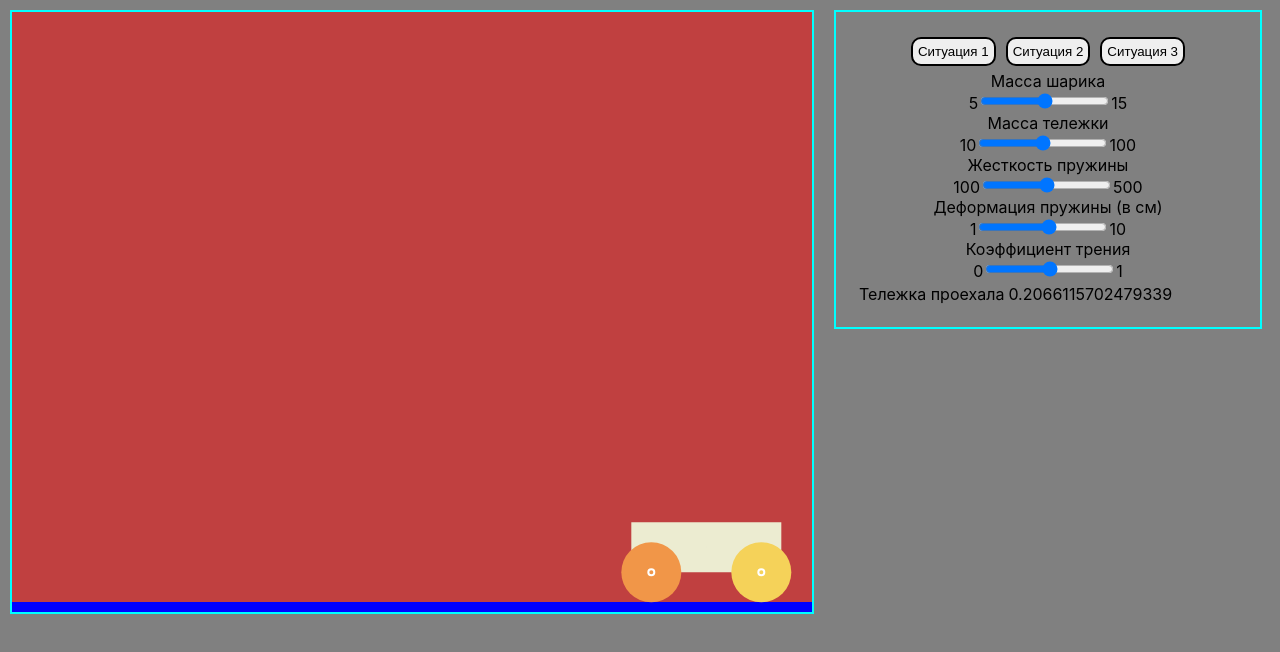
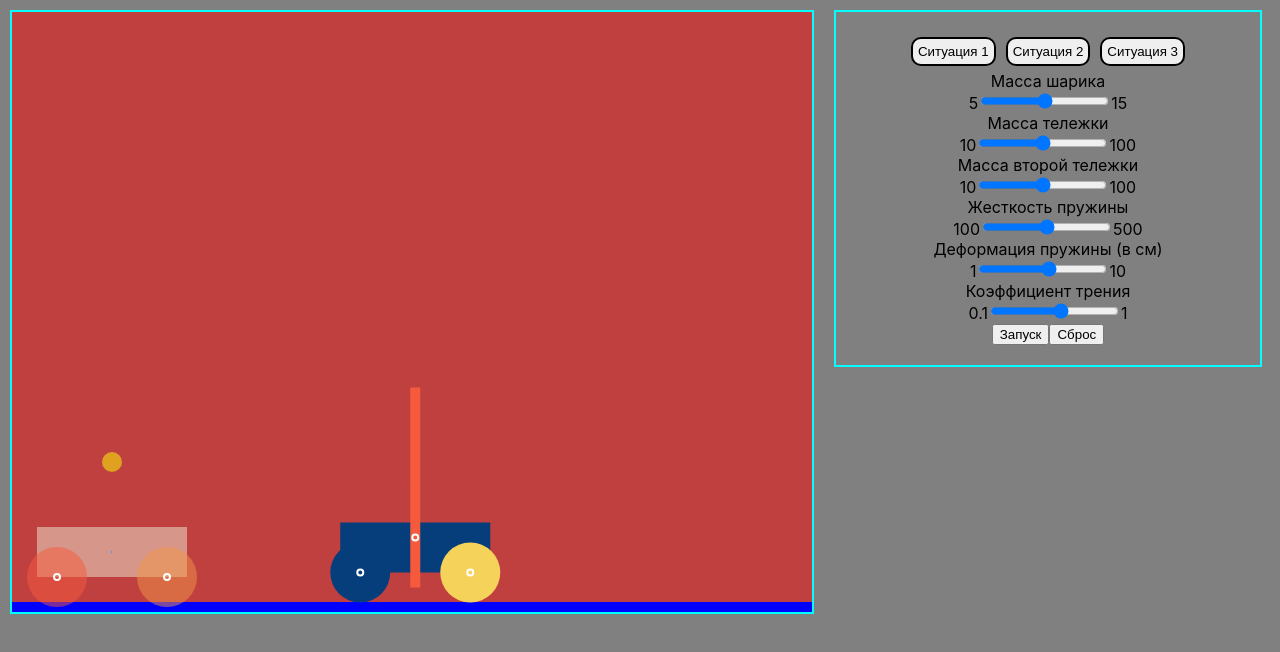
Before and after one commit to SolidSn4ke/PhysicsProject, a React app in the folder front/: page / in a window 1280 px wide. Built offline with nearby package versions, Linux system fonts and the light colour scheme.

Commit message:
feat: add start and reset button

```diff
--- a/front/src/css/Main.css
+++ b/front/src/css/Main.css
@@ -39,7 +39,7 @@
     display: none;
 }
 
-.inputSlider:hover + .hide {
+.slider:hover + .hide {
     display: block;
 }
 
--- a/front/src/js/caseSlice.js
+++ b/front/src/js/caseSlice.js
@@ -3,39 +3,59 @@ import {createSlice} from "@reduxjs/toolkit";
 export const caseSlice = createSlice({
     name: 'cases',
     initialState: {
-        case: 1,
+        case: 3,
         ballMass: 10,
         stiffness: 300,
         deformation: 5,
         carMass: 55,
         car2Mass: 55,
-        friction: 0.6
+        friction: 0.6,
+        isSleeping: true
     },
     reducers: {
         changeCase: (state, action) => {
             state.case = action.payload
+            state.isSleeping = true
         },
         changeBallMass: (state, action) => {
             state.ballMass = action.payload
+            state.isSleeping = true
         },
         changeStiffness: (state, action) => {
             state.stiffness = action.payload
+            state.isSleeping = true
         },
         changeDeformation: (state, action) => {
             state.deformation = action.payload
+            state.isSleeping = true
         },
         changeCarMass: (state, action) => {
             state.carMass = action.payload
+            state.isSleeping = true
         },
         changeCar2Mass: (state, action) => {
-          state.car2Mass = action.payload
+            state.car2Mass = action.payload
+            state.isSleeping = true
         },
         changeFriction: (state, action) => {
             state.friction = action.payload
+            state.isSleeping = true
+        },
+        changeSleeping: (state, action) => {
+            state.isSleeping = action.payload
         }
     }
 })
 
-export const {changeCase, changeBallMass, changeStiffness, changeDeformation, changeCarMass, changeCar2Mass, changeFriction} = caseSlice.actions
+export const {
+    changeCase,
+    changeBallMass,
+    changeStiffness,
+    changeDeformation,
+    changeCarMass,
+    changeCar2Mass,
+    changeFriction,
+    changeSleeping
+} = caseSlice.actions
 
 export default caseSlice.reducer
--- a/front/src/js/physics.js
+++ b/front/src/js/physics.js
@@ -1,24 +1,49 @@
-function getBulletSpeed(k, x, weight) {
-    //mv^2/2 = kx^2/2 => v = sqrt(kx^2/m)
-    return Math.sqrt(k*Math.pow(x, 2) / weight);
+function getBulletSpeed(k, x, bulletWeight, cartWeight) {
+    //m1v1^2/2 + m2v2^2/2= kx^2/2
+    //m1v1 = m2v2 => v2 = m1/m2*v1
+    //m1v1^2 + m2* m1^2/m2^2 * v1^2 = kx^2
+    //v1^2 + m1/m2 * v1^2 = kx^2/(*m1)
+    //v1^2(1 + m1/m2) = kx^2/(m1)
+    //v1 = sqrt(kx^2/(m1*(1+m1/m2)))
+    return Math.sqrt(k * Math.pow(x, 2) / (bulletWeight * (bulletWeight / cartWeight + 1)));
 }
+
 function getFirstCartSpeed(bulletWeight, bulletSpeed, cartWeight) {
     //0 = -m1V1 + m2V2 => V1 = m2/m1*V2
-    return bulletWeight/cartWeight * bulletSpeed;
-}
-function getSecondCartSpeed(bulletWeight, bulletSpeed, cartWeight, height) {
-    let V = Math.sqrt(Math.pow(getFirstCartSpeed(bulletWeight, bulletSpeed, cartWeight), 2) + 2 * 10 * height);
-    //m1V^2/2 = (m1+m2)V2^2/2 -> V2 = sqrt(m1/(m1+m2))*V
-    return Math.sqrt((bulletWeight)/(bulletWeight + cartWeight)) * V;
-}
-function getBulletDistance(bulletSpeed, height) {
-    return bulletSpeed * Math.sqrt(2*height/10);
-}
-function  getCartDistance(cartWeight, cartSpeed, frictionCoefficient) {
-    // m*g*frictionCoefficient * h= mV^2/2 => h = mV^2/(2 m*g*frictionCoefficient)
-    return  Math.pow(cartSpeed, 2)/ (2 * 10 * frictionCoefficient);
+    return bulletWeight / cartWeight * bulletSpeed;
 }
 
-export function carDistance(carWeight, ballWeight, k, x, friction){
-    return getCartDistance(carWeight, getFirstCartSpeed(ballWeight, getBulletSpeed(k, x, ballWeight), carWeight), friction)
+function getSecondCartSpeed(bulletWeight, bulletSpeed, cartWeight, height) {
+    let V = Math.sqrt(Math.pow(getFirstCartSpeed(bulletWeight, bulletSpeed, cartWeight), 2) + 2 * 9.81 * height);
+    //m1V^2/2 = (m1+m2)V2^2/2 -> V2 = sqrt(m1/(m1+m2))*V
+    return Math.sqrt((bulletWeight) / (bulletWeight + cartWeight)) * V;
 }
+
+function getBulletDistance(bulletSpeed, height) {
+    return bulletSpeed * Math.sqrt(2 * height / 9.81);
+}
+
+function getCartDistance(cartWeight, cartSpeed, frictionCoefficient) {
+    // m*g*frictionCoefficient * h= mV^2/2 => h = mV^2/(2 m*g*frictionCoefficient) => h = v^2/(2g*frictionCoefficient)
+    return Math.pow(cartSpeed, 2) / (2 * 9.81 * frictionCoefficient);
+}
+
+//Функция для расчета скорости тележки при упругом ударе (Можно переименовать)
+function elasticCollisionVelocity() {
+
+}
+
+//Итоговый результат для первого случая (Дальность тележки)
+export function carDistanceCase1(carWeight, ballWeight, k, x, friction) {
+    return getCartDistance(carWeight, getFirstCartSpeed(ballWeight, getBulletSpeed(k, x, ballWeight, carWeight), carWeight), friction)
+}
+
+//Итоговый результат для второго случая (Дальность тележки, в которую врезались)
+export function carDistanceCase2() {
+
+}
+
+//Итоговый результат для 3 случая (Дальность тележки с мячиком)
+export function carDistanceCase3() {
+
+}
--- a/front/src/react-components/Main.js
+++ b/front/src/react-components/Main.js
@@ -7,11 +7,13 @@ import {
     changeCase,
     changeDeformation,
     changeFriction,
+    changeSleeping,
     changeStiffness
 } from "../js/caseSlice";
 import {useDispatch, useSelector} from "react-redux";
 import Scene from "./Scene";
 import ResultTable from "./ResultTable";
+
 
 /**
  Компонент основной страницы
@@ -24,7 +26,12 @@ function Main() {
     const carMass = useSelector((state) => state.carMass)
     const car2Mass = useSelector((state) => state.car2Mass)
     const friction = useSelector((state) => state.friction)
+    const isSleeping = useSelector((state) => state.isSleeping)
     const dispatch = useDispatch();
+
+    function updateScene() {
+        dispatch(changeSleeping(false))
+    }
 
     /** 2 и 3 случаи */
     if (cases === 2 || cases === 3) {
@@ -33,7 +40,7 @@ function Main() {
                 {/** Блок с графикой */}
                 <div id={"graph"}>
                     <Scene ballMass={ballMass} k={stiffness} x={deformation} carMass={carMass} car2Mass={car2Mass}
-                           cases={cases} friction={friction}/>
+                           cases={cases} friction={friction} isSleeping={isSleeping}/>
                 </div>
                 {/** Блок с элементами управления*/}
                 <div id={"controls"}>
@@ -61,9 +68,15 @@ function Main() {
                     <Slider value={"Деформация пружины (в см)"} max={10} min={1}
                             onChange={(e) => dispatch(changeDeformation(e.target.value))}/>
                     <div className={"hide"}>{deformation}</div>
-                    <Slider value={"Коэффициент трения"} min={0} max={1}
+                    <Slider value={"Коэффициент трения"} min={0.1} max={1}
                             onChange={(e) => dispatch(changeFriction(e.target.value))} step={0.1}/>
                     <div className={"hide"}>{friction}</div>
+                    <div>
+                        <input type={"button"} onClick={updateScene} value={"Запуск"}/>
+                        <input type={"button"} onClick={() => dispatch(changeSleeping(true))} value={"Сброс"}/>
+                    </div>
+                    <ResultTable carMass={carMass / 1000} ballMass={ballMass / 1000} k={stiffness} x={deformation / 100}
+                                 friction={friction} isSleeping={isSleeping}></ResultTable>
                 </div>
             </div>
         )
@@ -75,7 +88,7 @@ function Main() {
             {/** Блок с графикой */}
             <div id={"graph"}>
                 <Scene ballMass={ballMass} k={stiffness} x={deformation} carMass={carMass} cases={cases}
-                       friction={friction}/>
+                       friction={friction} isSleeping={isSleeping}/>
             </div>
             {/** Блок с элементами управления*/}
             <div id={"controls"}>
@@ -100,10 +113,15 @@ function Main() {
                 <Slider value={"Деформация пружины (в см)"} max={10} min={1}
                         onChange={(e) => dispatch(changeDeformation(e.target.value))}/>
                 <div className={"hide"}>{deformation}</div>
-                <Slider value={"Коэффициент трения"} min={0} max={1}
+                <Slider value={"Коэффициент трения"} min={0.1} max={1}
                         onChange={(e) => dispatch(changeFriction(e.target.value))} step={0.1}/>
                 <div className={"hide"}>{friction}</div>
-                <ResultTable carMass={carMass / 1000} ballMass={ballMass / 1000} k={stiffness} x={deformation / 100} friction={friction}></ResultTable>
+                <div>
+                    <input type={"button"} onClick={updateScene} value={"Запуск"}/>
+                    <input type={"button"} onClick={() => dispatch(changeSleeping(true))} value={"Сброс"}/>
+                </div>
+                <ResultTable carMass={carMass / 1000} ballMass={ballMass / 1000} k={stiffness} x={deformation / 100}
+                             friction={friction} isSleeping={isSleeping} cases={cases}></ResultTable>
             </div>
         </div>
     );
--- a/front/src/react-components/ResultTable.js
+++ b/front/src/react-components/ResultTable.js
@@ -1,16 +1,23 @@
 import React from "react";
-import {carDistance} from "../js/physics";
+import {carDistanceCase1} from "../js/physics";
 
 function ResultTable(props) {
+    if (props.isSleeping) return
+
+    function calculateCarDistance(cases) {
+        if (cases === 1) return Math.round(100 * carDistanceCase1(props.carMass, props.ballMass, props.k, props.x, props.friction)) / 100 + " м"
+        if (cases === 2) return 0 + "м"
+        if (cases === 3) return 0 + "м"
+    }
 
     return (
         <div>
             <table>
                 <tbody>
-                    <tr>
-                        <td>Тележка проехала</td>
-                        <td>{carDistance(props.carMass, props.ballMass, props.k, props.x, props.friction)}</td>
-                    </tr>
+                <tr>
+                    <td>Тележка проехала</td>
+                    <td>{calculateCarDistance(props.cases)}</td>
+                </tr>
                 </tbody>
             </table>
         </div>
--- a/front/src/react-components/Scene.js
+++ b/front/src/react-components/Scene.js
@@ -7,7 +7,7 @@ import Matter from 'matter-js';
  * k - коэффициент жесткости пружины (0.2 <= k <= 1)
  * */
 function elasticPotentialEnergy(x, k) {
-    return 0.5 * k / 500 * x ** 2
+    return 0.5 * k * x ** 2
 }
 
 /** Функция для нахождения скорости тележки
@@ -16,7 +16,7 @@ function elasticPotentialEnergy(x, k) {
  * m - масса шарика
  * */
 function getVelocity(x, k, m) {
-    return Math.sqrt(2 * elasticPotentialEnergy(x, k) / m)
+    return Math.sqrt(2 * elasticPotentialEnergy(x, k) / m) * 0.4
 }
 
 const Scene = (props) => {
@@ -38,6 +38,7 @@ const Scene = (props) => {
         const car = Composite.create({label: 'Car'}),
             body = Bodies.rectangle(xx, yy, width, height, {
                 mass: mass,
+                isSleeping: props.isSleeping,
                 collisionFilter: {
                     group: group
                 },
@@ -48,6 +49,7 @@ const Scene = (props) => {
             collisionFilter: {
                 group: group
             },
+            isSleeping: props.isSleeping,
             mass: mass,
             friction: props.friction
         });
@@ -56,6 +58,7 @@ const Scene = (props) => {
             collisionFilter: {
                 group: group
             },
+            isSleeping: props.isSleeping,
             mass: mass,
             friction: props.friction
         });
@@ -88,6 +91,7 @@ const Scene = (props) => {
                 id: 1000,
                 inertia: Infinity,
                 mass: mass,
+                isSleeping: props.isSleeping,
                 collisionFilter: {
                     group: group
                 }
@@ -165,6 +169,7 @@ const Scene = (props) => {
             ball = Bodies.circle(700, 450, 10, {
                 restitution: 0.9,
                 mass: props.ballMass,
+                isSleeping: props.isSleeping,
                 render: {
                     fillStyle: 'yellow',
                 },
@@ -183,6 +188,7 @@ const Scene = (props) => {
 
             ball = Bodies.circle(700, 450, 10, {
                 restitution: 0.9,
+                isSleeping: props.isSleeping,
                 mass: props.ballMass,
                 render: {
                     fillStyle: 'yellow',
@@ -202,6 +208,7 @@ const Scene = (props) => {
 
             ball = Bodies.circle(100, 450, 10, {
                 restitution: 0.9,
+                isSleeping: props.isSleeping,
                 mass: props.ballMass,
                 render: {
                     fillStyle: 'yellow',
@@ -209,7 +216,12 @@ const Scene = (props) => {
             });
 
             Events.on(engine, 'afterUpdate', () => {
-                if (Matter.Collision.collides(ball, Composite.get(car2, 1000, "body")) !== null) {
+                if (ball.angularVelocity > 5) {
+                    console.log(ball.angularVelocity)
+                    ball.setAngularVelocity(5)
+                }
+                if (ball.position.x > 390 || Matter.Collision.collides(ball, Composite.get(car2, 1000, "body")) !== null) {
+                    console.log(ball.angularVelocity)
                     //ball.collisionFilter.group = group2;
                     let newBall = Bodies.circle(Composite.get(car2, 1000, "body").position.x, Composite.get(car2, 1000, "body").position.y, 10, {
                         restitution: 0.9,
@@ -230,6 +242,12 @@ const Scene = (props) => {
                     Composite.addBody(car2, newBall)
                     Composite.addConstraint(car2, attachBall)
 
+                    Body.applyForce(Composite.allBodies(car2)[0], Composite.allBodies(car2)[0].position, {
+                        x: Math.sqrt(props.ballMass / (props.ballMass + props.car2Mass)) * getVelocity(props.x, props.k, props.ballMass) / 4,
+                        y: 0
+                    })
+                    console.log(Math.sqrt(props.ballMass / (props.ballMass + props.car2Mass)) * getVelocity(props.x, props.k, props.ballMass) / 10)
+
                     Events.off(engine)
                     World.remove(engine.world, ball)
                 }
@@ -238,15 +256,13 @@ const Scene = (props) => {
             World.add(engine.world, [floor, ball, mouseConstraint, car, car2]);
         }
 
-        console.log(getVelocity(props.x, props.k, ball.mass))
-
         Body.applyForce(ball, ball.position, {
             x: getVelocity(props.x, props.k, ball.mass),
             y: 0
         })
 
         Body.setVelocity(Composite.allBodies(car)[0], {
-            x: -getVelocity(props.x, props.k, ball.mass) * ball.mass / Composite.allBodies(car)[1].mass,
+            x: -getVelocity(props.x, props.k, ball.mass) * ball.mass / Composite.allBodies(car)[1].mass * (1.1 - props.friction),
             y: 0
         })
 
@@ -257,7 +273,7 @@ const Scene = (props) => {
         return () => {
             Matter.Engine.clear(engine)
         }
-    }, [props.ballMass, props.x, props.k, props.carMass, props.cases, props.car2Mass, props.friction]);
+    }, [props.ballMass, props.x, props.k, props.carMass, props.cases, props.car2Mass, props.friction, props.isSleeping]);
 
     return (
         <div ref={boxRef}>
--- a/front/src/react-components/Slider.js
+++ b/front/src/react-components/Slider.js
@@ -8,10 +8,10 @@ import React from "react";
  * */
 const Slider = ({id, value, min, max, onChange, step}) => {
     return (
-        <div className={"inputSlider"}>
+        <div className={"slider"}>
             <label htmlFor={id}>{"" + value}</label><br/>
             <label htmlFor={id}>{min}</label>
-            <input type={"range"} id={id} min={min} max={max} onInput={onChange} step={step}/>
+            <input className={"inputSlider"} type={"range"} id={id} min={min} max={max} onChange={onChange} step={step}/>
             <label htmlFor={id}>{max}</label>
         </div>
     )
```
